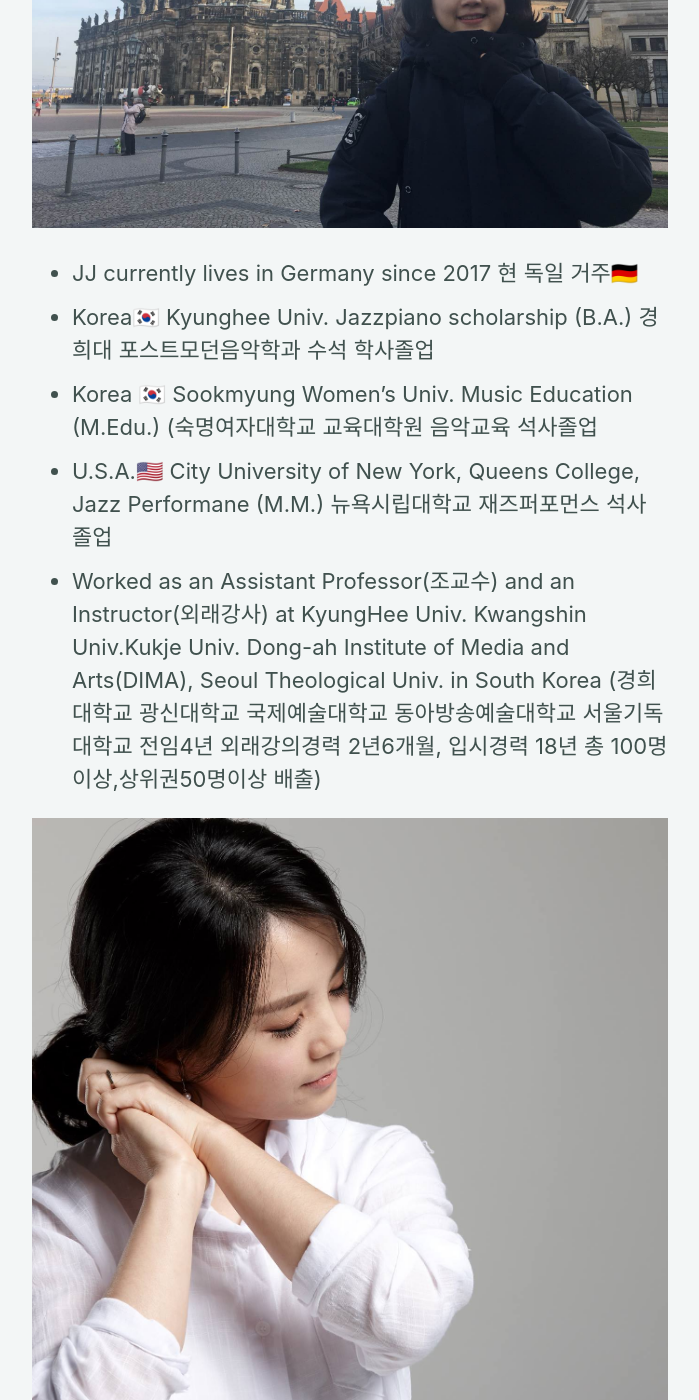
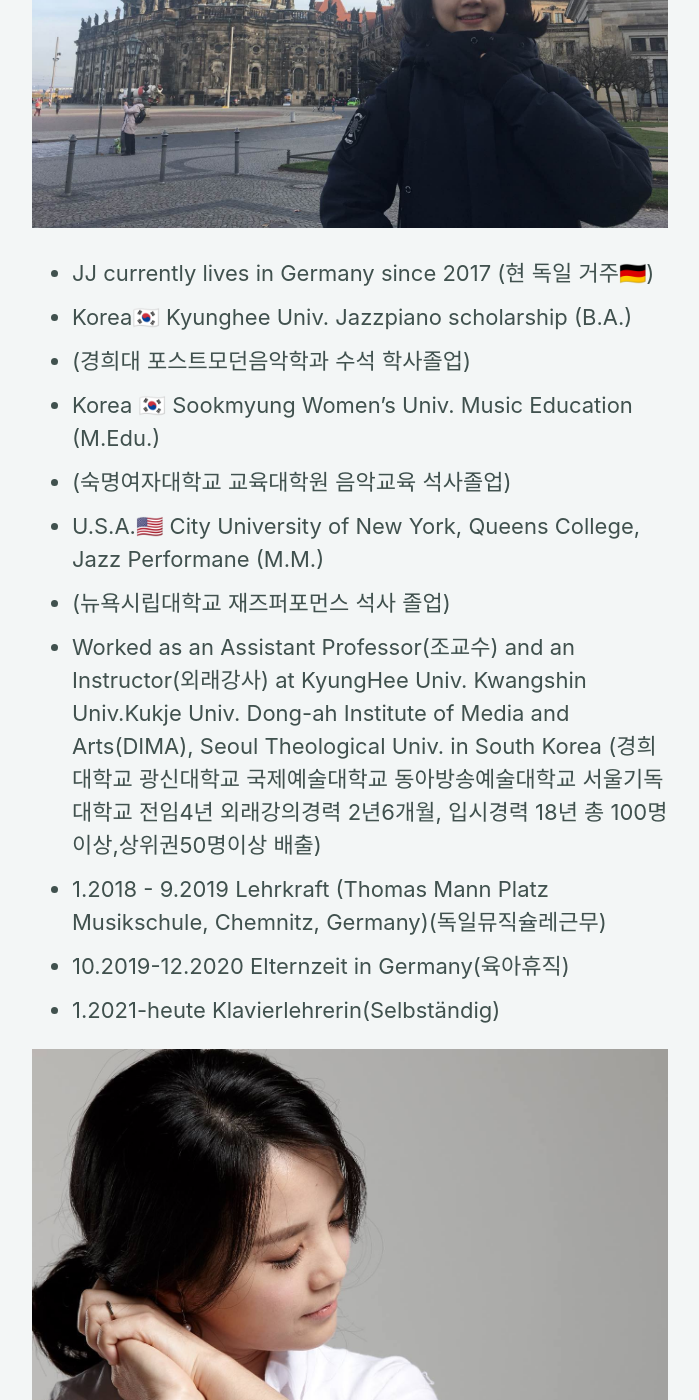
Before and after one commit to jjmusic-online/jjmusic-online.github.io, a Jekyll site: the page built from _pages/about.md, in a window 1280 px wide and 1400 px high, scrolled down 426 px. Shown: the whole window, without its empty margins (290-989 px from the left). Built offline with Jekyll 4.4.1, drawn with Linux system fonts in a browser that asks for light colours; cached includes are drawn as plain includes; nearby versions of some CDN libraries.

Commit message:
Update about.md

```diff
--- a/_pages/about.md
+++ b/_pages/about.md
@@ -7,19 +7,26 @@
 <img src="https://jjmusic-online.github.io/assets/images/photo8.jpg" alt="JJ Photo8"
 	title="Photo of JJ" style="min-width: 150px" />
 
-- JJ currently lives in Germany since 2017 현 독일 거주🇩🇪
-- Korea🇰🇷 Kyunghee Univ. Jazzpiano scholarship (B.A.) 경희대 포스트모던음악학과 수석 학사졸업
-- Korea 🇰🇷 Sookmyung Women's Univ. Music Education (M.Edu.) (숙명여자대학교 교육대학원 음악교육 석사졸업
-- U.S.A.🇺🇸 City University of New York, Queens College, Jazz Performane (M.M.) 뉴욕시립대학교 재즈퍼포먼스 석사 졸업
+- JJ currently lives in Germany since 2017 (현 독일 거주🇩🇪)
+- Korea🇰🇷 Kyunghee Univ. Jazzpiano scholarship (B.A.)
+- (경희대 포스트모던음악학과 수석 학사졸업)
+- Korea 🇰🇷 Sookmyung Women's Univ. Music Education (M.Edu.)
+- (숙명여자대학교 교육대학원 음악교육 석사졸업)
+- U.S.A.🇺🇸 City University of New York, Queens College, Jazz Performane (M.M.)
+- (뉴욕시립대학교 재즈퍼포먼스 석사 졸업)
 - Worked as an Assistant Professor(조교수) and an Instructor(외래강사)
   at KyungHee Univ. Kwangshin Univ.Kukje Univ. Dong-ah Institute of Media and Arts(DIMA), Seoul Theological Univ. in South Korea (경희대학교 광신대학교 국제예술대학교 동아방송예술대학교 서울기독대학교 전임4년 외래강의경력 2년6개월, 입시경력 18년 총 100명이상,상위권50명이상 배출)
+- 1.2018 - 9.2019  Lehrkraft (Thomas Mann Platz Musikschule, Chemnitz, Germany)(독일뮤직슐레근무)
+- 10.2019-12.2020 Elternzeit in Germany(육아휴직)
+- 1.2021-heute Klavierlehrerin(Selbständig)
 
 
 <img src="https://jjmusic-online.github.io/assets/images/photo2.jpeg" alt="JJ Photo2"
 	title="Photo of JJ" style="min-width: 150px" />
 
 ## 🎹연주 녹음 경력 Performing and Recording Experience(2006-Present)
-- (Germany)Peace Together for Teenagers in Leipziger Kurbus, Leipzig 독일 라이프치히 청소년 통일캠프 연주 7.2019
+
+- (Germany)Peace Together for Teenagers in Leipziger Kurbus,       Leipzig   독일 라이프치히 청소년 통일캠프 연주 7.2019
 - (Germany)City Jazz Chemnitz Solo Piano 공연 2019.05
 - (Germany) 6.Chemnitzer Neujahrs Konzert 2019.01
 - (Germany) 6.Konzert für die Wiedervereinigung Koreas in Alte Handelsbörse Konzertsaal,Leipzig 한인통일음악회 2018.11
```
